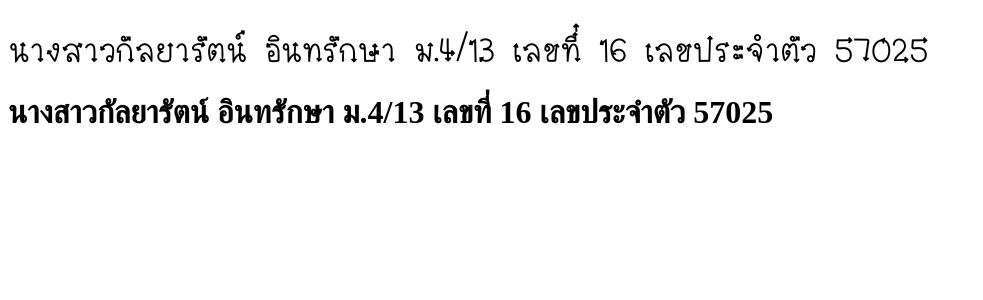
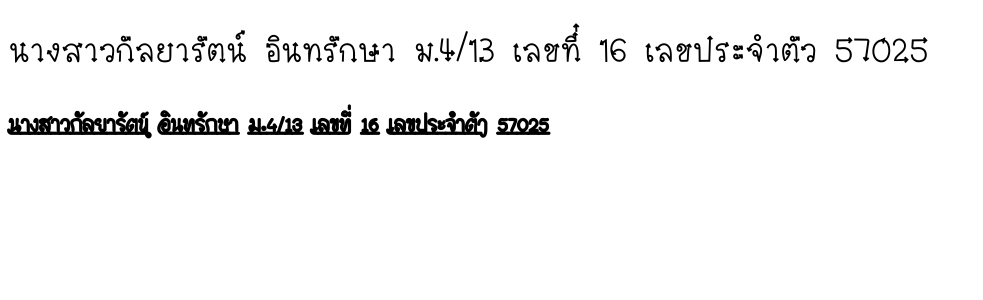
Before and after one commit to KanyaratIntharaksa/LSW-57025, a PHP site: page /font.php in a window 1280 px wide. Shown: the top 300 px of the page, without its empty margins (0-983 px from the left). Run offline with PHP 8.4, Linux system fonts and the light colour scheme.

Commit message:
Update font.php

```diff
--- a/font.php
+++ b/font.php
@@ -10,7 +10,7 @@
     }
     @font-face{
       font-family: myFont2;
-      src: url(FC Sati [Non-commercial].woff)
+      src: url(SOV_UnderLine.woff)
     }
     #font1{
 	font-family: myFont1;
```
